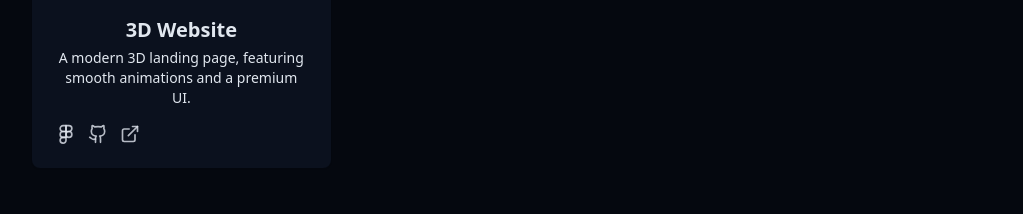
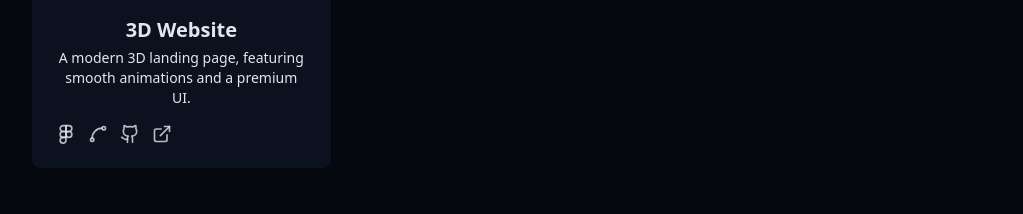
Before and after one commit to alijonusmnvvv/beautiful-portfolio, a React (Vite) app: page / in a window 1280 px wide. Shown: the part 3980-4194 px from the top of the page, without its empty margins (128-1151 px from the left). Built offline with nearby package versions, Linux system fonts and the light colour scheme.

Commit message:
Added Spline Link

```diff
--- a/src/components/ProjectsSection.jsx
+++ b/src/components/ProjectsSection.jsx
@@ -1,4 +1,4 @@
-import { ExternalLink, Github, ArrowRight, Figma} from "lucide-react";
+import { ExternalLink, Github, ArrowRight, Figma, Spline} from "lucide-react";
 
 const projects = [
     {
@@ -36,6 +36,7 @@ const projects = [
         image: "/projects/3D-Website.png",
         tags: ["React", "Tailwind CSS", "Spline",],
         figmaURL: "https://www.figma.com/design/HHgh6yK2TbHxDANxpxQDpB/3D-Website?node-id=0-1&t=UJc40DzD60kxxxFh-1",
+        splineURL: "https://app.spline.design/file/082cb0b0-a4a3-43f9-b1d1-c7317f104c4b",
         githubURL: "https://github.com/alijonusmnvvv/3D-Website.git",
         demoURL: "https://alijonusmnvvv.github.io/3D-Website/",
     },
@@ -89,6 +90,16 @@ export const ProjectsSection = () => {
                                                 <Figma size={20} />
                                             </a>
                                         )}
+                                        {project.splineURL && (
+                                            <a
+                                                href={project.splineURL}
+                                                target="_blank"
+                                                rel="noopener noreferrer"
+                                                className="text-foreground/80 hover:text-primary transition-colors duration-300"
+                                            >
+                                                <Spline size={20} />
+                                            </a>
+                                        )}
                                         {project.githubURL && (
                                             <a
                                                 href={project.githubURL}
```
